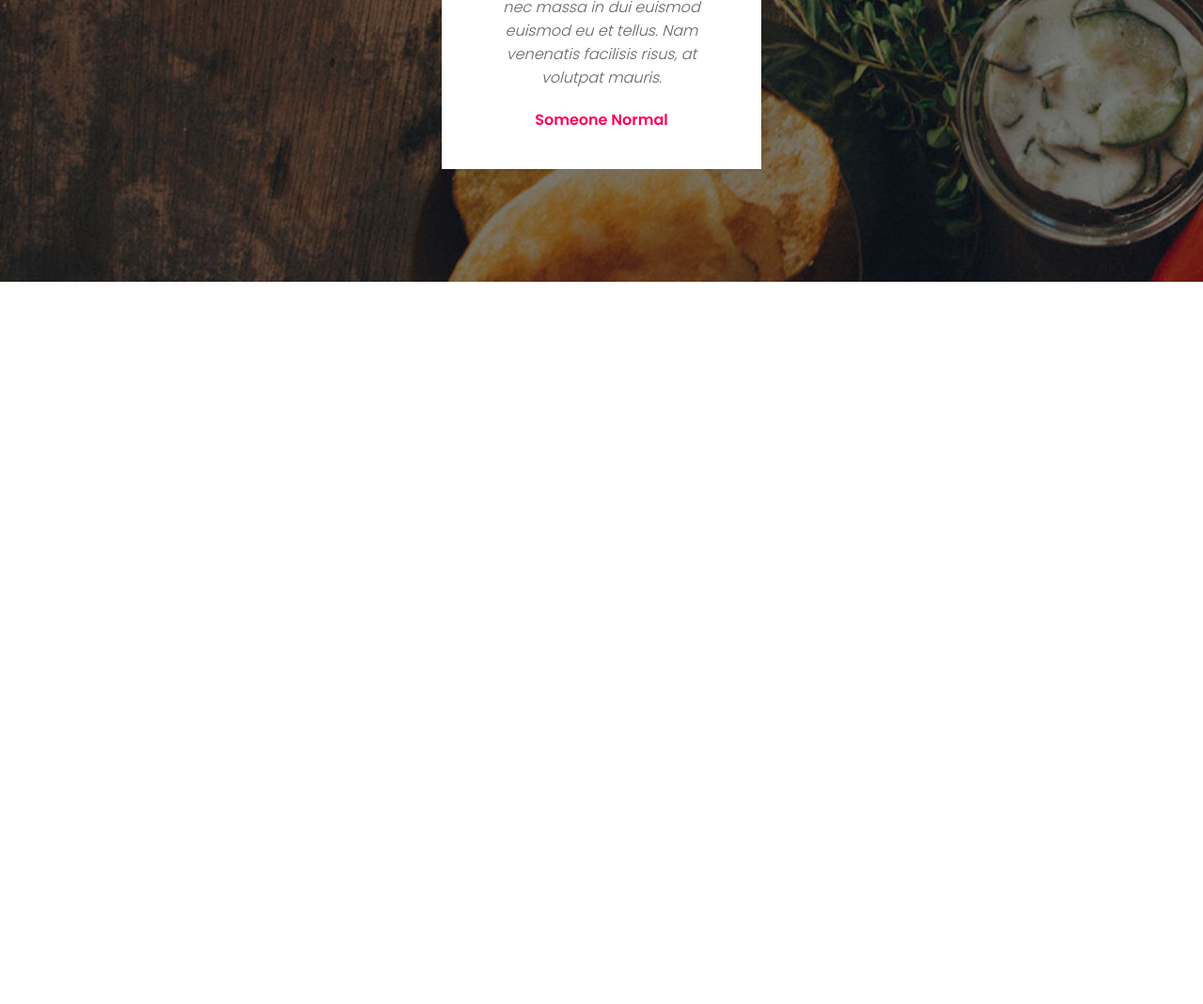
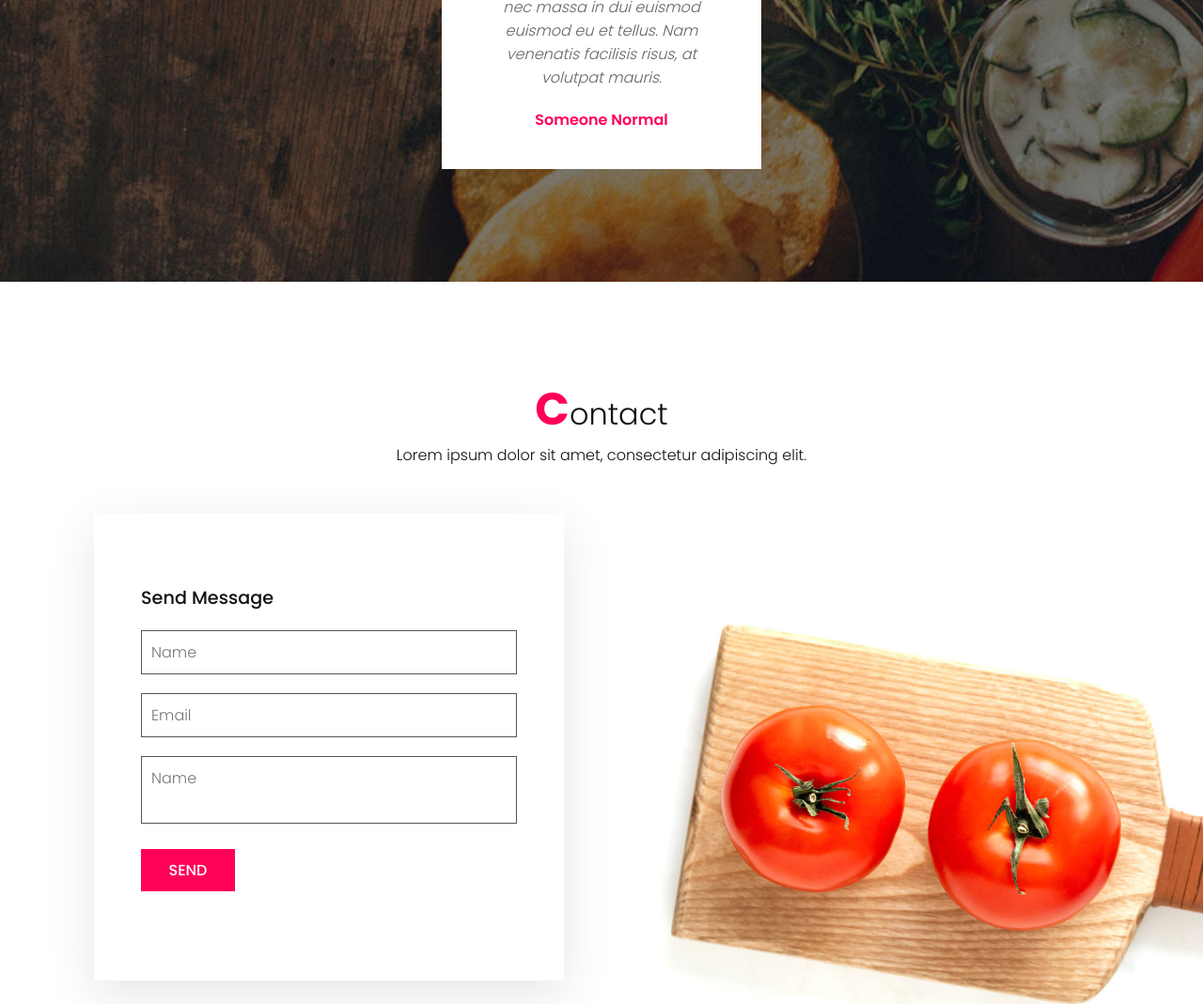
Before and after one commit to maiyq1/Practica_1, a plain HTML site: page index.html in a window 1280 px wide. Shown: the part 5418-6487 px from the top of the page at 94% size. Before the commit the page ends 5718 px from the top, so only its background shows below. Drawn offline with Linux system fonts and the light colour scheme.

Commit message:
Sección Contact
HTML Y CSS de sección Contacto

```diff
--- a/css/style.css
+++ b/css/style.css
@@ -319,3 +319,57 @@ section
     color: #ff0157;
     font-weight: 600;
 }
+
+/*Contact*/
+.contact
+{
+    background: url(/img/bg3.jpg);
+    background-size: cover;
+}
+.contactForm
+{
+    padding: 75px 50px;
+    background: #fff;
+    box-shadow: 0 15px 50px rgba(0,0,0,0.1);
+    max-width: 500px;
+    margin-top: 50px;
+}
+.contactForm h3
+{
+    color: #111;
+    font-size: 1.2em;
+    margin-bottom: 20px;
+    font-weight: 500;
+}
+.contactForm .inputBox
+{
+    position: relative;
+    width: 100%;
+    margin-bottom: 20px;
+}
+.contactForm .inputBox input,
+.contactForm .inputBox textarea
+{
+    width: 100%;
+    border: 1px solid #555;
+    padding: 10px;
+    color: #111;
+    outline: none;
+    font-size: 16px;
+    font-weight: 300;
+    resize: none;
+}
+.contactForm .inputBox input[type="submit"]
+{
+    font-size: 1em;
+    color: #fff;
+    background: #ff0157;
+    display: inline-block;
+    text-transform: uppercase;
+    text-decoration: none;
+    transition: 0.5s;
+    max-width: 100px;
+    font-weight: 500;
+    border: none;
+    cursor: pointer;
+}
--- a/index.html
+++ b/index.html
@@ -198,6 +198,28 @@
         </div>
     </section>
 
+    <section class="contact" id="contact">
+        <div class="title">
+            <h2 class="titleText"><span>C</span>ontact</h2>
+            <p>Lorem ipsum dolor sit amet, consectetur adipiscing elit.</p>
+        </div>
+        <div class="contactForm">
+            <h3>Send Message</h3>
+            <div class="inputBox">
+                <input type="text" placeholder="Name">
+            </div>
+            <div class="inputBox">
+                <input type="text" placeholder="Email">
+            </div>
+            <div class="inputBox">
+                <textarea placeholder="Name"></textarea>
+            </div>
+            <div class="inputBox">
+                <input type="submit" value="Send">
+            </div>
+        </div>
+    </section>
+
     <script type="text/javascript">
         window.addEventListener('scroll', function()
         {
```
